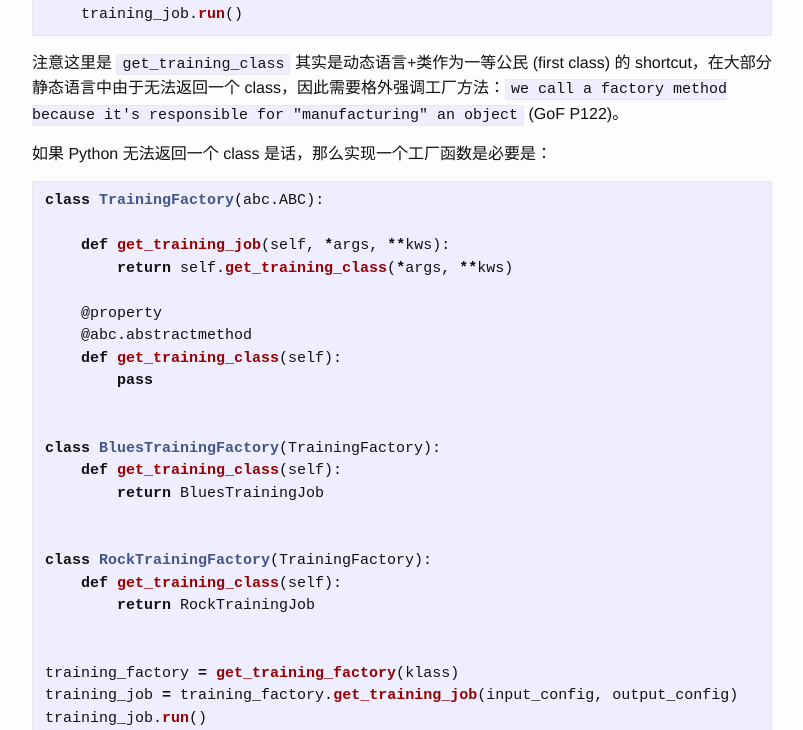
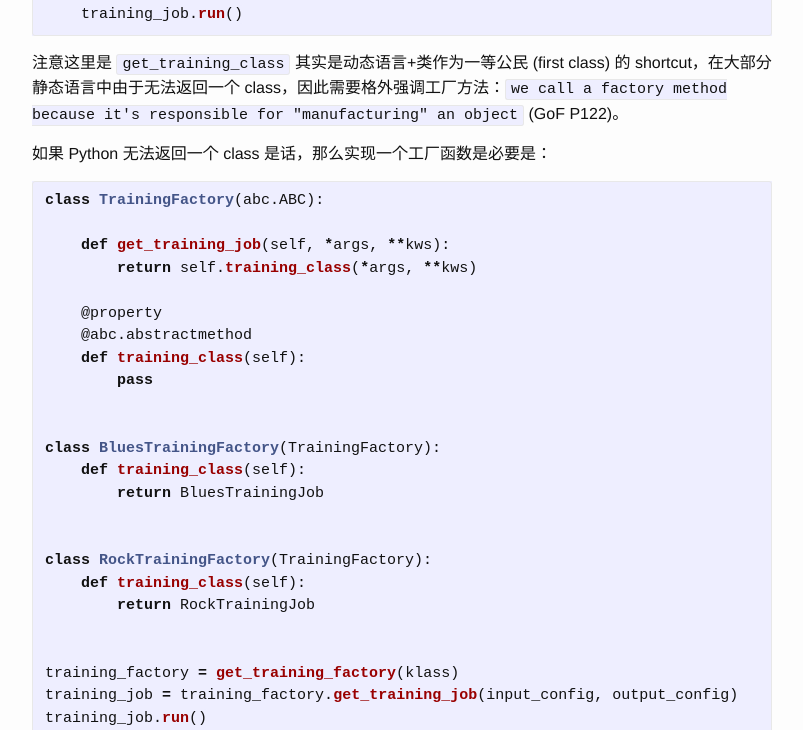
Before and after one commit to jschwinger233/jschwinger23.github.io, a Jekyll site: the page built from _posts/2018-05-20-Thinking in-Design-Patterns in-Python.md, in a window 1280 px wide and 900 px high, scrolled down 2334 px, cut to the strip 0-730 px from the top of the window. Shown: the whole strip, without its empty margins (238-1041 px from the left). Built offline with Jekyll 4.4.1, drawn with Linux system fonts in a browser that asks for light colours.

Commit message:
name convention

```diff
--- a/_posts/2018-05-20-Thinking in-Design-Patterns in-Python.md
+++ b/_posts/2018-05-20-Thinking in-Design-Patterns in-Python.md
@@ -104,21 +104,21 @@ def main(klass, input_config, output_config):
 class TrainingFactory(abc.ABC):
 
     def get_training_job(self, *args, **kws):
-        return self.get_training_class(*args, **kws)
+        return self.training_class(*args, **kws)
 
     @property
     @abc.abstractmethod
-    def get_training_class(self):
+    def training_class(self):
         pass
 
 
 class BluesTrainingFactory(TrainingFactory):
-    def get_training_class(self):
+    def training_class(self):
         return BluesTrainingJob
 
 
 class RockTrainingFactory(TrainingFactory):
-    def get_training_class(self):
+    def training_class(self):
         return RockTrainingJob
 
 
```
Also changed, not shown: 1 other file.
